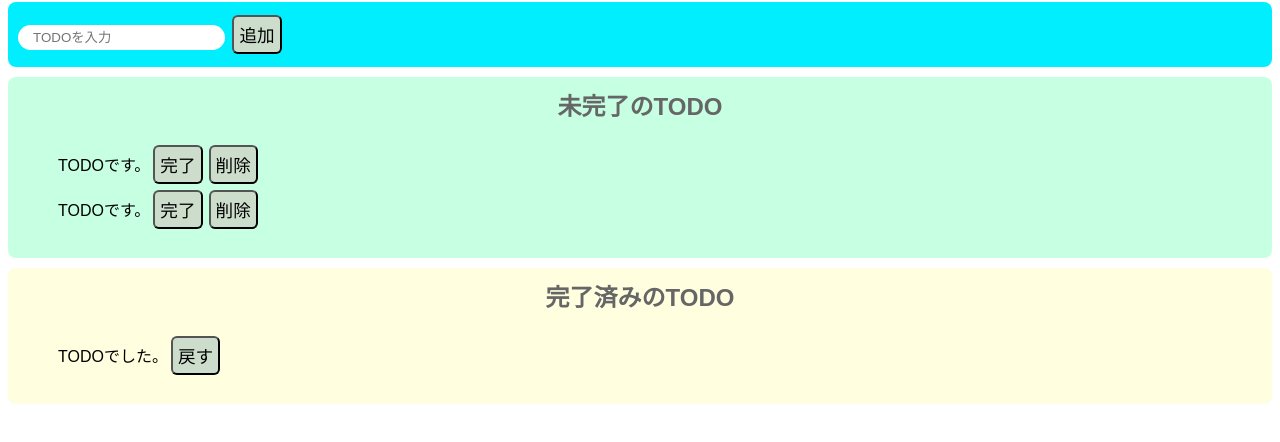
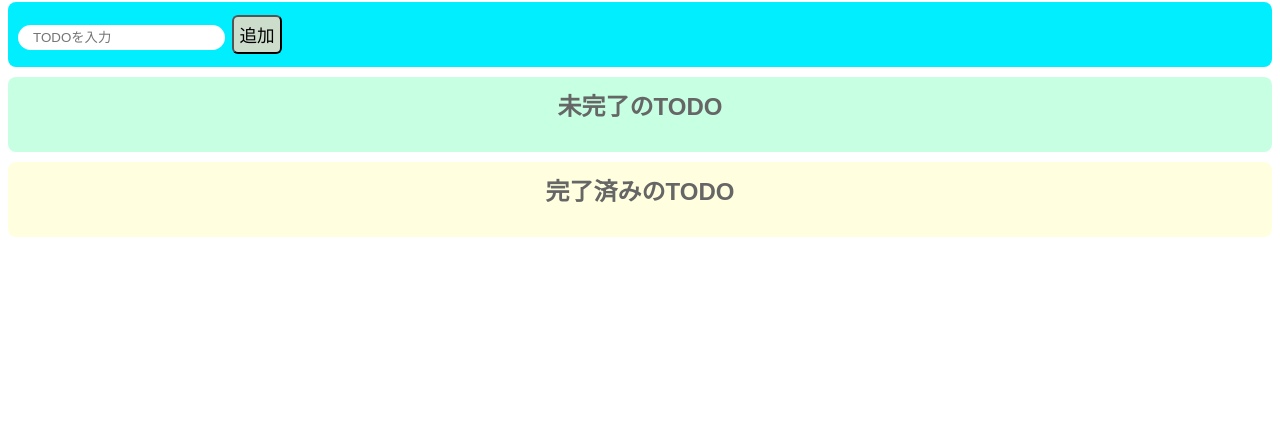
Before and after one commit to Toshiaki-Tabata/codesandboxtest, a website built with Parcel: page index.html in a window 1280 px wide. Shown: the part 78-520 px from the top of the page. Built offline with nearby package versions, Linux system fonts and the light colour scheme.

Commit message:
初期値を削除

```diff
--- a/index.html
+++ b/index.html
@@ -13,27 +13,11 @@
     </div>
     <div class="progress-area">
       <h2>未完了のTODO</h2>
-      <ul id="progress-list">
-        <li>
-          <div class="todo-title">TODOです。</div>
-          <button>完了</button>
-          <button>削除</button>
-        </li>
-        <li>
-          <div class="todo-title">TODOです。</div>
-          <button>完了</button>
-          <button>削除</button>
-        </li>
-      </ul>
+      <ul id="progress-list"></ul>
     </div>
     <div class="complete-area">
       <h2>完了済みのTODO</h2>
-      <ul id="complete-list">
-        <li>
-          <div class="todo-title">TODOでした。</div>
-          <button>戻す</button>
-        </li>
-      </ul>
+      <ul id="complete-list"></ul>
     </div>
     <script src="src/index.js"></script>
   </body>
```
